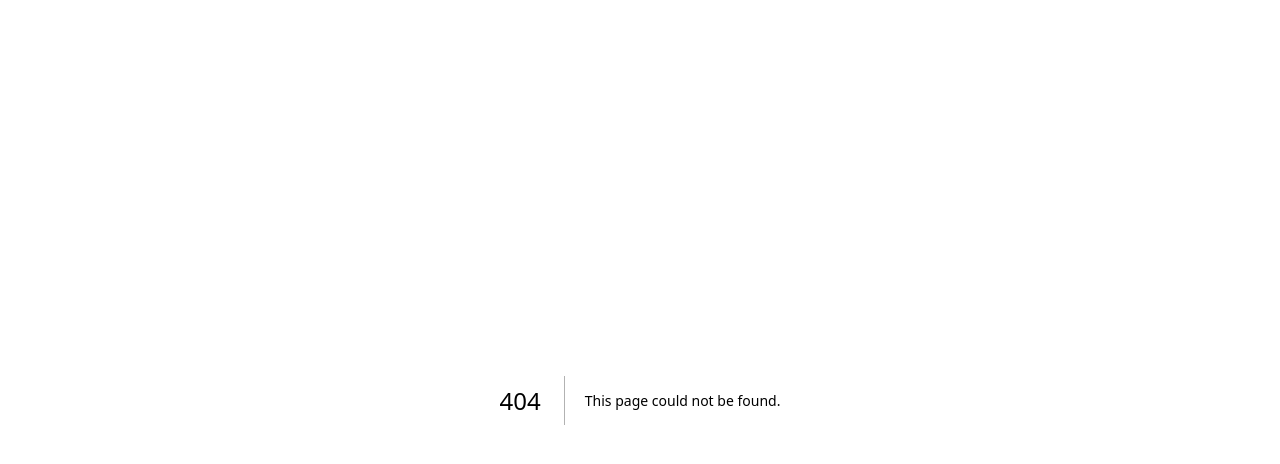
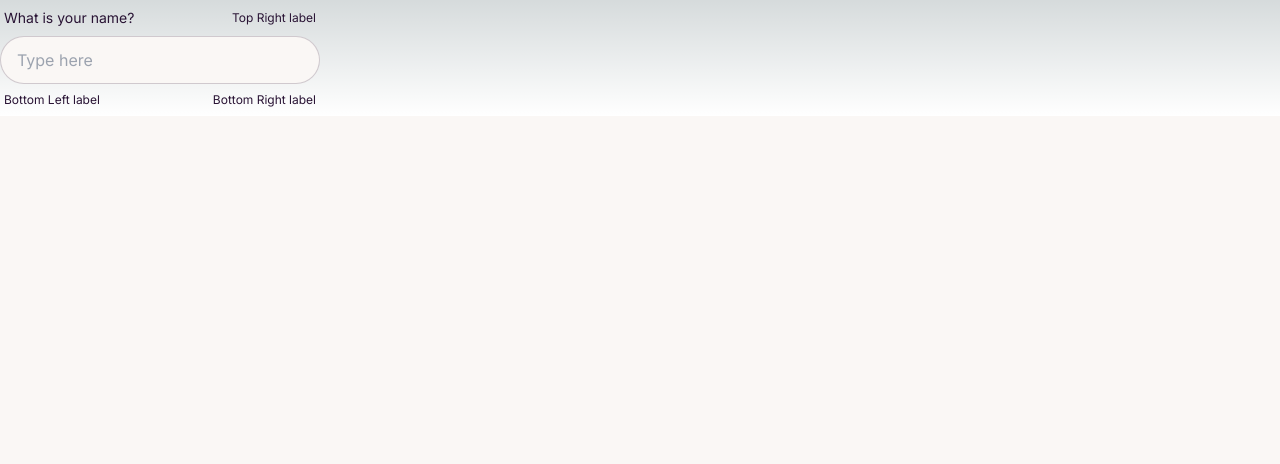
Before and after one commit to OS150/ourpass, a Next.js app: page /login in a window 1280 px wide. Before the commit this address had no page. Shown: the top 464 px of the page. Built offline with nearby package versions, Linux system fonts and the light colour scheme.

Commit message:
adding tailwind theme, configuring sign up page

```diff
--- /dev/null
+++ b/src/app/dashboard/page.tsx
@@ -0,0 +1,10 @@
+import Link from "next/link"
+
+export default function Dashboard() {
+  return (
+    <main>
+      <h1>Dashboard</h1>
+      <Link href="/"> Go to HOME</Link>
+    </main>
+  )
+}
--- /dev/null
+++ b/src/app/login/page.tsx
@@ -0,0 +1,13 @@
+export default function Login() {
+  return <div className="form-control w-full max-w-xs">
+    <label className="label">
+      <span className="label-text">What is your name?</span>
+      <span className="label-text-alt">Top Right label</span>
+    </label>
+    <input type="text" placeholder="Type here" className="input input-bordered w-full max-w-xs" />
+    <label className="label">
+      <span className="label-text-alt">Bottom Left label</span>
+      <span className="label-text-alt">Bottom Right label</span>
+    </label>
+  </div>
+}
--- /dev/null
+++ b/src/app/signup/page.tsx
@@ -0,0 +1,40 @@
+import Link from "next/link"
+
+export default function Dashboard() {
+  return (
+    <main>
+      <div data-theme="light">
+        <div className='flex flex-col items-center justify-center h-screen'>
+          <div className="flex flex-col items-center card w-96 bg-base-100 shadow-xl">
+
+            <figure className="px-10 pt-10">
+              <img src="https://images.pexels.com/photos/2085998/pexels-photo-2085998.jpeg" alt="Space" className="rounded-xl" />
+            </figure>
+            <h1 className='font-bold text-4xl p-2'>Sign Up</h1>
+            <p className='flex flex-col items-center'>OurPass lets you share your accounts with your friends!</p>
+            <div className="card-body items-center text-center">
+              <form className='flex flex-col items-center justify-center'>
+                <input type="text" placeholder="Email" className="input input-bordered input-info w-full max-w-xs" />
+                <input type="password" placeholder="Password" className="input input-bordered input-info w-full max-w-xs" />
+                <button type="submit" className="btn btn-xs sm:btn-sm md:btn-md lg:btn-lg">Sign Up</button>
+              </form>
+            </div>
+          </div>
+        </div>
+        {/* <div data-theme="light">
+          <div className='flex flex-col items-center justify-center h-screen'>
+            <h1 className='font-bold text-4xl p-5'>Sign Up</h1>
+            <form className='flex flex-col items-center justify-center'>
+              <input type="text" placeholder="Email" className="input input-bordered input-info w-full max-w-xs" />
+              <input type="password" placeholder="Password" className="input input-bordered input-info w-full max-w-xs" />
+              <button type="submit" className="btn btn-xs sm:btn-sm md:btn-md lg:btn-lg">Sign Up</button>
+            </form>
+          </div> */}
+        {/* <Link href="/dashboard"> Go to Dashboard</Link> */}
+        {/* <div className='flex-col'> */}
+        {/* </div> */}
+        {/* <span data-theme="retro">This span will always use retro theme!</span> */}
+      </div>
+    </main >
+  )
+}
--- a/tailwind.config.js
+++ b/tailwind.config.js
@@ -1,5 +1,8 @@
 /** @type {import('tailwindcss').Config} */
 module.exports = {
+  daisyui: {
+    themes: ["cupcake", "dark", "cmyk"],
+  },
   content: [
     './src/pages/**/*.{js,ts,jsx,tsx,mdx}',
     './src/components/**/*.{js,ts,jsx,tsx,mdx}',
```
